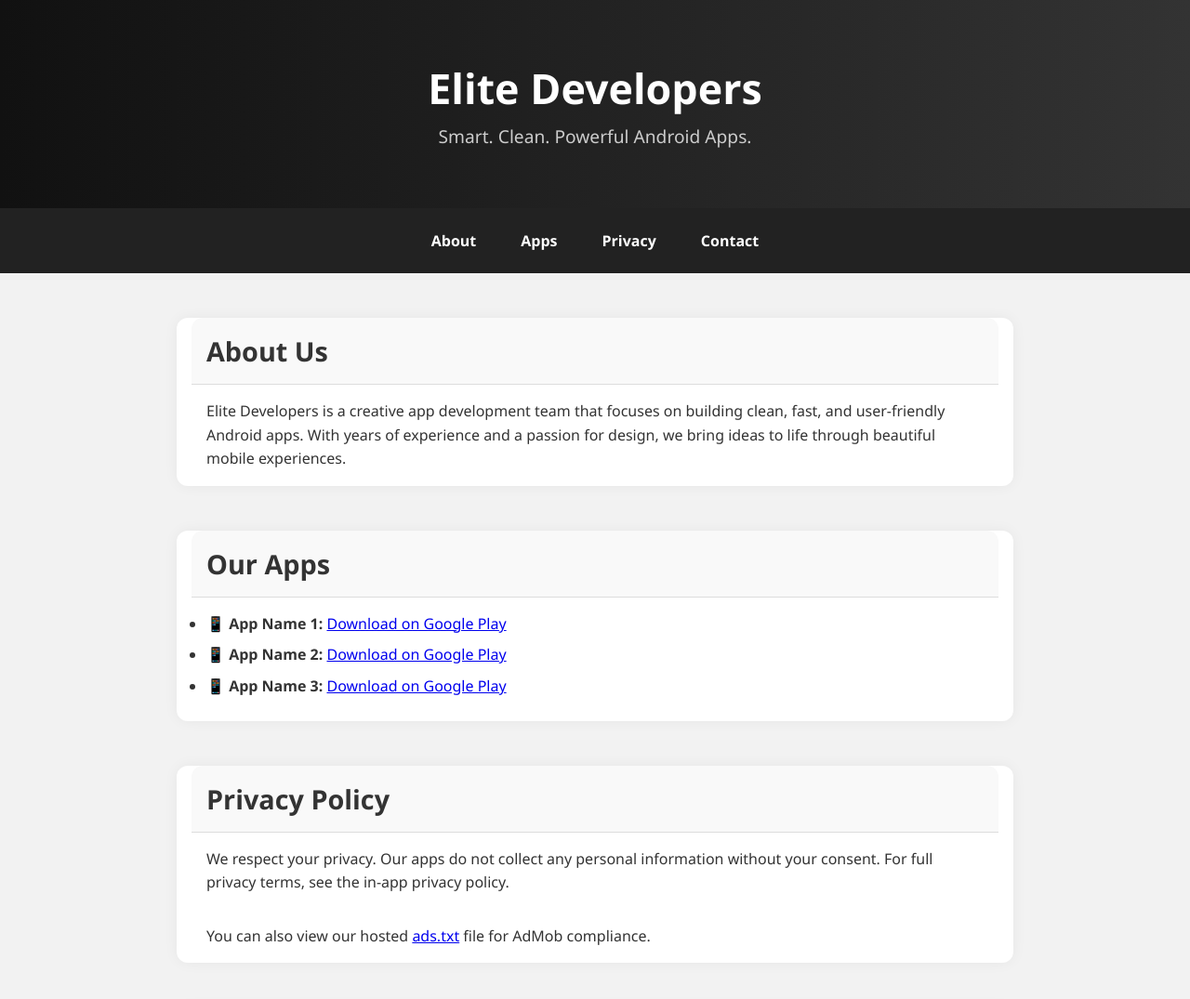
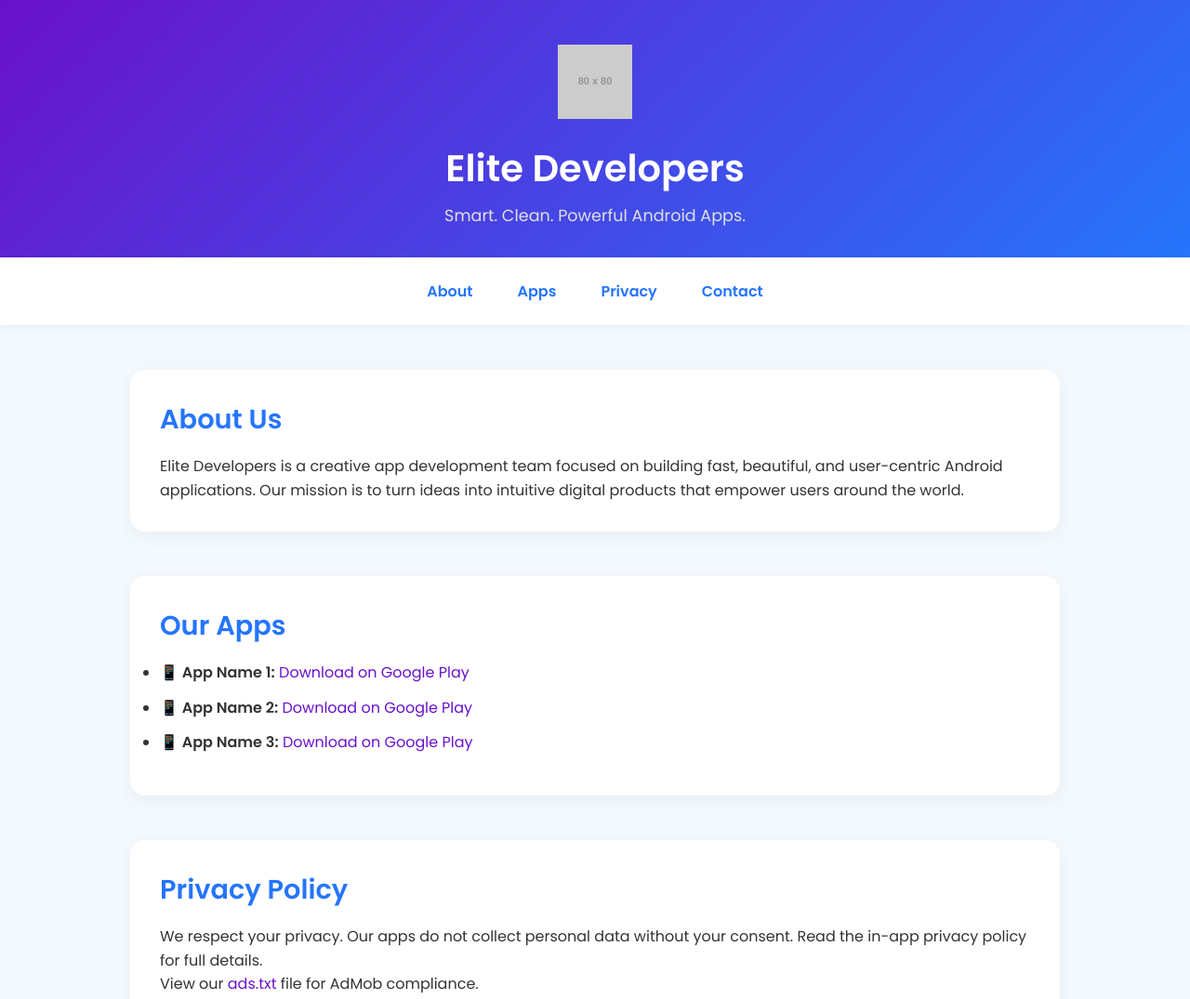
Before and after one commit to elitedeveloperss/elitedevs.github.io, a plain HTML site: page index.html in a window 1280 px wide. Shown: the top 1075 px of the page at 93% size. Drawn offline with Linux system fonts and the light colour scheme; placeholder pictures from the web are drawn by us.

Commit message:
index.html

```diff
--- a/index.html
+++ b/index.html
@@ -4,6 +4,8 @@
   <meta charset="UTF-8" />
   <meta name="viewport" content="width=device-width, initial-scale=1" />
   <title>Elite Developers | App Portfolio</title>
+  <link rel="preconnect" href="https://fonts.googleapis.com">
+  <link href="https://fonts.googleapis.com/css2?family=Poppins:wght@400;600&display=swap" rel="stylesheet">
   <style>
     * {
       margin: 0;
@@ -13,87 +15,105 @@
     }
 
     body {
-      font-family: 'Segoe UI', sans-serif;
-      background: #f2f2f2;
+      font-family: 'Poppins', sans-serif;
+      background: #f4f9fd;
       color: #333;
     }
 
     header {
-      background: linear-gradient(90deg, #111, #333);
+      background: linear-gradient(135deg, #6a11cb, #2575fc);
       color: white;
-      padding: 4rem 1rem;
+      padding: 3rem 1rem 2rem;
       text-align: center;
+      position: relative;
+    }
+
+    .logo {
+      max-width: 80px;
+      margin-bottom: 1rem;
     }
 
     header h1 {
-      font-size: 2.8rem;
+      font-size: 2.5rem;
       margin-bottom: 0.5rem;
     }
 
     header p {
-      font-size: 1.2rem;
-      color: #ccc;
+      font-size: 1.1rem;
+      color: #e0e0e0;
     }
 
     nav {
       display: flex;
       justify-content: center;
+      flex-wrap: wrap;
       gap: 1rem;
-      background: #222;
-      padding: 1rem 0;
+      background: #fff;
+      padding: 1rem;
+      box-shadow: 0 2px 8px rgba(0, 0, 0, 0.05);
+      position: sticky;
+      top: 0;
+      z-index: 100;
     }
 
     nav a {
-      color: white;
+      color: #2575fc;
       text-decoration: none;
-      font-weight: bold;
+      font-weight: 600;
       padding: 0.5rem 1rem;
-      border-radius: 5px;
+      border-radius: 6px;
+      transition: background 0.3s, color 0.3s;
     }
 
-    nav a:hover {
-      background: #444;
+    nav a:hover, nav a:focus {
+      background: #e3efff;
+      color: #111;
     }
 
     section {
-      max-width: 900px;
+      max-width: 1000px;
       margin: 3rem auto;
-      padding: 0 1rem;
+      padding: 2rem;
       background: white;
-      border-radius: 12px;
-      box-shadow: 0 0 15px rgba(0,0,0,0.05);
+      border-radius: 16px;
+      box-shadow: 0 5px 20px rgba(0, 0, 0, 0.05);
     }
 
     section h2 {
-      padding: 1rem;
-      border-bottom: 1px solid #ddd;
-      background: #f9f9f9;
       font-size: 1.8rem;
-      border-radius: 12px 12px 0 0;
+      color: #2575fc;
+      margin-bottom: 1rem;
     }
 
     section p, section ul {
-      padding: 1rem;
       font-size: 1rem;
       line-height: 1.6;
     }
 
     section ul li {
-      margin-bottom: 0.5rem;
+      margin-bottom: 0.75rem;
+    }
+
+    section a {
+      color: #6a11cb;
+      text-decoration: none;
+    }
+
+    section a:hover {
+      text-decoration: underline;
     }
 
     footer {
       text-align: center;
       padding: 2rem 1rem;
-      background: #111;
-      color: #ccc;
-      margin-top: 3rem;
+      background: #222;
+      color: #bbb;
     }
 
     footer a {
-      color: #ccc;
+      color: #bbb;
+      margin: 0 0.5rem;
       text-decoration: none;
-      margin: 0 0.5rem;
     }
 
     footer a:hover {
@@ -104,6 +124,7 @@
 <body>
 
   <header>
+    <img src="https://via.placeholder.com/80x80?text=Logo" alt="Elite Developers Logo" class="logo">
     <h1>Elite Developers</h1>
     <p>Smart. Clean. Powerful Android Apps.</p>
   </header>
@@ -118,7 +139,7 @@
   <section id="about">
     <h2>About Us</h2>
     <p>
-      Elite Developers is a creative app development team that focuses on building clean, fast, and user-friendly Android apps. With years of experience and a passion for design, we bring ideas to life through beautiful mobile experiences.
+      Elite Developers is a creative app development team focused on building fast, beautiful, and user-centric Android applications. Our mission is to turn ideas into intuitive digital products that empower users around the world.
     </p>
   </section>
 
@@ -134,10 +155,10 @@
   <section id="privacy">
     <h2>Privacy Policy</h2>
     <p>
-      We respect your privacy. Our apps do not collect any personal information without your consent. For full privacy terms, see the in-app privacy policy.
+      We respect your privacy. Our apps do not collect personal data without your consent. Read the in-app privacy policy for full details.
     </p>
     <p>
-      You can also view our hosted <a href="./ads.txt" target="_blank">ads.txt</a> file for AdMob compliance.
+      View our <a href="./ads.txt" target="_blank">ads.txt</a> file for AdMob compliance.
     </p>
   </section>
 
```
